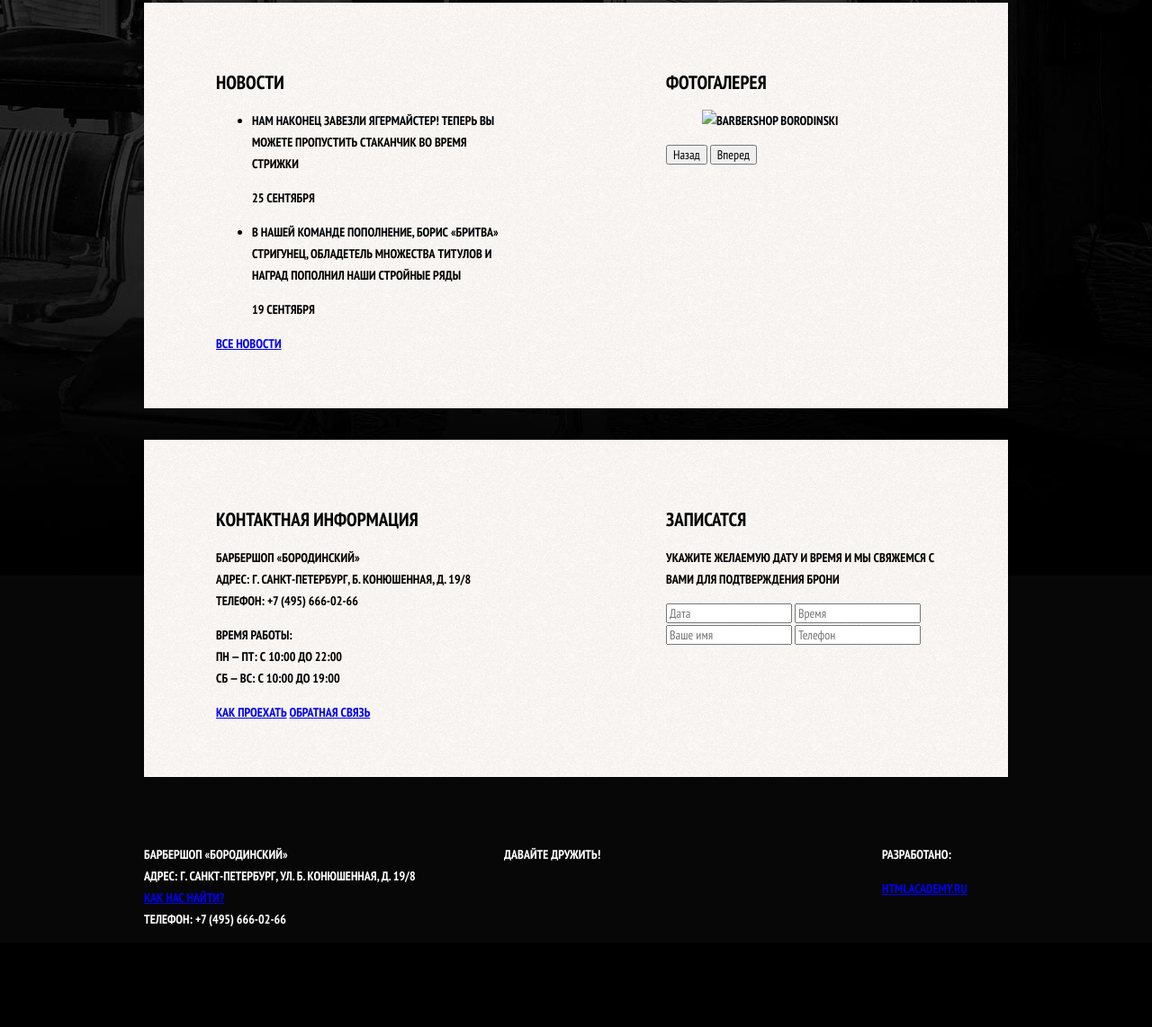
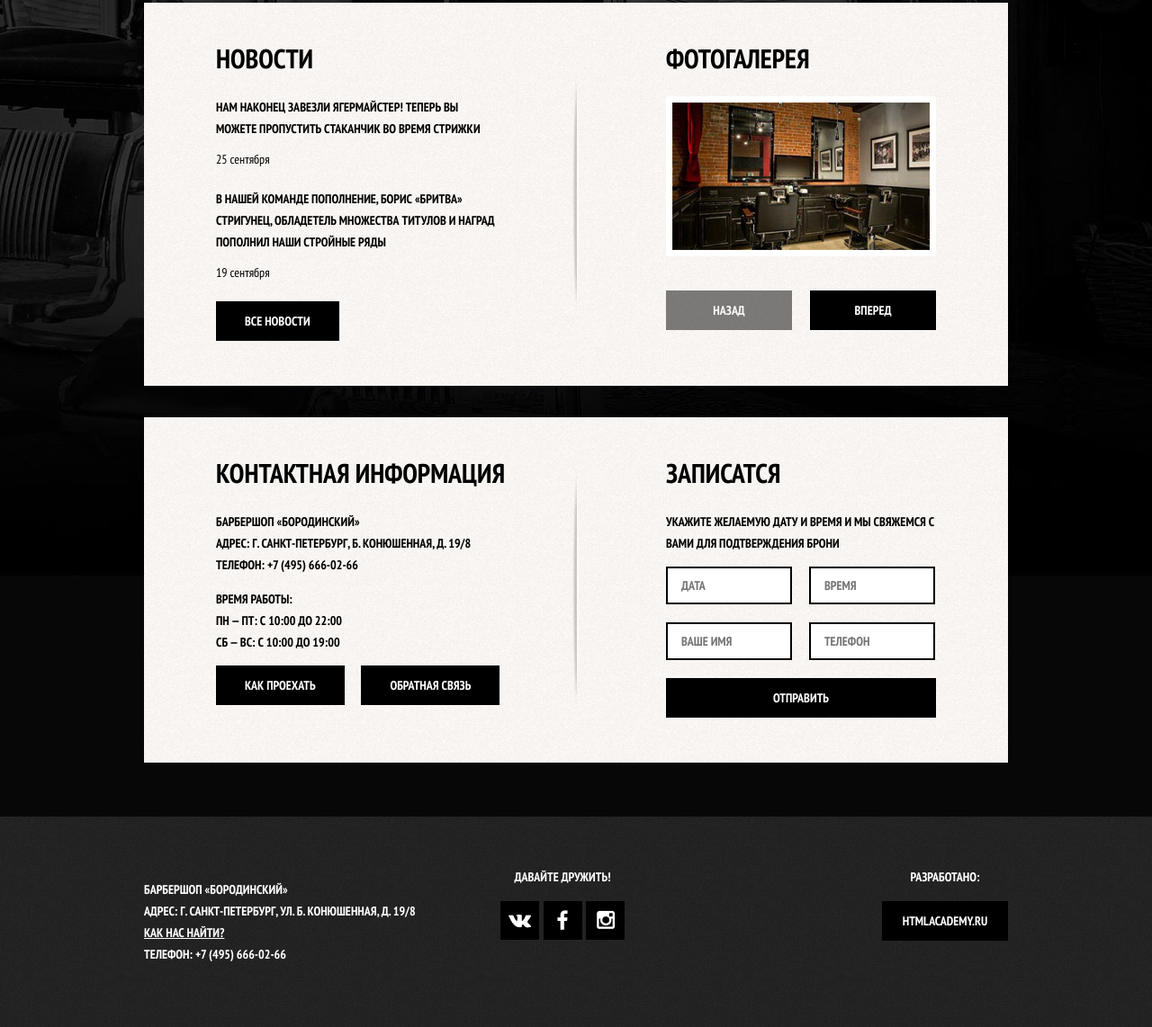
Before and after one commit to Ledvis/Barbershop, a plain HTML site: page index.html in a window 1280 px wide. Shown: the part 629-1771 px from the top of the page at 90% size. Before the commit the page ends 1677 px from the top, so only its background shows below. Drawn offline with nearby package versions, Linux system fonts and the light colour scheme.

Commit message:
Завершил стилизацию главной страницы

```diff
--- a/css/style.css
+++ b/css/style.css
@@ -91,7 +91,8 @@ body {
     left: 20px;
     width: 18px;
     height: 16px;
-    background-image: url("../img/icon-login.png");
+    background-image: url("../img/sprite.png");
+    background-position: -20px -155px;
     opacity: 0.3;
 }
 
@@ -151,41 +152,234 @@ body {
 
 .index-content {
     margin-bottom: 35px;
-    padding: 60px 80px;
+    padding: 50px 80px;
     color: #000000;
-    background: #f8f5f2 url("../img/index-content-bg.jpg");
+    background: url("../img/horizontal-line.png") no-repeat center, #f8f5f2 url("../img/index-content-bg.jpg");
 }
 
-.index-content-left {
+.index-news,
+.index-contact {
     float: left;
     width: 320px;
 }
 
-.index-content-right {
+.index-gallery,
+.index-form {
     float: right;
     width: 300px;
 }
 
+.index-gallery div {
+    position: relative;
+    height: 260px;
+}
+
+.index-gallery figure {
+    height: 178px;
+    margin: 0;
+    margin-bottom: 37px;
+    border: 7px solid white;
+    box-sizing: border-box;
+}
+
+.index-gallery img {
+    width: 286px;
+    height: 164px;
+    background: #242424;
+}
+
+.index-gallery .btn {
+    position: absolute;
+    bottom: 0;
+    width: 140px;
+}
+
+.index-gallery .prev {
+    left: 0;
+}
+
+.index-gallery .next {
+    right: 0;
+}
+
+.index-content h2 {
+    margin: 0;
+    margin-bottom: 30px;
+    padding: 0;
+    font-size: 30px;
+    white-space: nowrap;
+}
+
+.index-news ul {
+    margin: 0;
+    padding: 0;
+    list-style: none;
+}
+
+.btn {
+    display: inline-block;
+    margin-right: 16px;
+    padding: 10px 32px;
+    font-size: inherit;
+    line-height: inherit;
+    font-weight: inherit;
+    vertical-align: middle;
+    text-align: center;
+    color: #ffffff;
+    font-family: inherit;
+    text-decoration: none;
+    text-transform: uppercase;
+    background: #000000;
+    border: none;
+    outline: none;
+    cursor: pointer;
+}
+
+.btn:last-of-type {
+    margin-right: 0;
+}
+
+.btn:hover,
+.btn:active {
+    background-color: #663d15;
+}
+
+.btn:disabled {
+    opacity: 0.5;
+    cursor: default;
+}
+
+.btn:hover:disabled {
+    background-color: #000000;
+}
+
+.index-news li {
+    margin-bottom: 20px;
+}
+
+.index-news p {
+    margin: 0;
+    margin-bottom: 10px;
+    padding: 0;
+    padding-right: 10px;
+    line-height: 24px;
+}
+
+.index-news time[datetime] {
+    font-weight: 400;
+    text-transform: none;
+}
+
+.index-form input {
+    width: 140px;
+    margin-bottom: 20px;
+    padding: 7px 15px;
+    box-sizing: border-box;
+    font-size: inherit;
+    line-height: inherit;
+    font-weight: inherit;
+    color: #000000;
+    font-family: inherit;
+    text-transform: inherit;
+    border: 2px solid #000000;
+    outline: none;
+}
+
+.index-form input:nth-child(2n+1) {
+    margin-right: 16px;
+}
+
+.index-form input:hover {
+    border: 2px solid #663d15;
+}
+
+.index-form .btn {
+    width: 100%;
+}
+
 .footer-main {
     margin-top: 60px;
+    padding: 55px 0;
+    background: #222222 url("../img/footer-index-bg.jpg");
 }
 
 .footer-contact {
     float: left;
     width: 310px;
-    margin-right: 90px;
+    margin-right: 85px;
+}
+
+.footer-contact a {
+    color: #ffffff;
 }
 
 .footer-social {
     float: left;
     width: 140px;
+    text-align: center;
+}
+.footer-social p {
+    margin: 0;
+    margin-bottom: 15px;
+}
+.footer-social .btn-social {
+    display: inline-block;
+    width: 43px;
+    height: 43px;
+    font-size: 0;
+    text-decoration: none;
+    vertical-align: top;
+    background: #000000 url("../img/sprite.png") no-repeat center;
+    -webkit-transition: all 0.3s;
+    -webkit-transition: all 0.5s;
+    transition: all 0.5s;
+}
+
+.footer-social .vk {
+    background-position: -11px -22px;
+}
+
+.footer-social .vk:hover {
+    background-color: #ffffff;
+    background-position: -11px 14px;
+}
+
+.footer-social .fb {
+    background-position: -5px -222px;
+}
+
+.footer-social .fb:hover {
+    background-color: #ffffff;
+    background-position: -5px -180px;
+}
+
+.footer-social .inst {
+    background-position: -8px -103px;
+}
+
+.footer-social .inst:hover {
+    background-color: #ffffff;
+    background-position: -8px -62px;
+}
+
+.footer-social .btn-social:not(:last-child) {
+    margin-right: 2px;
 }
 
 .footer-copyright {
     float: right;
+    text-align: center;
+}
+.footer-copyright p {
+    margin: 0;
+    margin-bottom: 15px;
+    padding: 0;
+}
+.footer-copyright .btn {
     width: 140px;
+    padding: 10px 10px;
+    box-sizing: border-box;
 }
-
 .header-secondary {
     margin-bottom: 55px;
     padding-top: 20px;
--- a/index.html
+++ b/index.html
@@ -42,9 +42,9 @@
             </div>
         </section>
         <section class="index-content clearfix">
-            <div class="index-content-left">
+            <div class="index-news">
                 <h2>Новости</h2>
-                <ul class="news">
+                <ul>
                     <li>
                         <p>Нам наконец завезли ягермайстер! Теперь вы можете пропустить стаканчик во время стрижки</p>
                         <time datetime="2016-09-25">25 сентября</time>
@@ -53,18 +53,22 @@
                         <p>В нашей команде пополнение, борис «бритва» стригунец, обладетель множества титулов и наград пополнил наши стройные ряды</p>
                         <time datetime="2016-09-19">19 сентября</time>
                     </li>
-                </ul> <a class="btn" href="#">Все новости</a> </div>
-            <div class="index-content-right">
+                </ul>
+                <a class="btn" href="#">Все новости</a>
+                </div>
+            <div class="index-gallery">
                 <h2>Фотогалерея</h2>
-                <div class="gallery">
-                    <figure> <img src="#" alt="Barbershop Borodinski" width="286" height="164"> </figure>
-                    <button class="btn">Назад</button>
-                    <button class="btn">Вперед</button>
+                <div>
+                    <figure>
+                        <img src="img/gallery.jpg" alt="Barbershop Borodinski" width="286" height="164">
+                    </figure>
+                    <button class="btn prev" disabled>Назад</button>
+                    <button class="btn next">Вперед</button>
                 </div>
             </div>
         </section>
         <section class="index-content clearfix">
-            <div class="index-content-left">
+            <div class="index-contact">
                 <h2>Контактная информация</h2>
                 <p>
                     Барбершоп «бородинский» <br> Адрес: г. Санкт-петербург,&nbsp;б. Конюшенная, д. 19/8 <br> Телефон: +7 (495) 666-02-66
@@ -75,7 +79,7 @@
                 <a class="btn" href="#">Как проехать</a>
                 <a class="btn" href="#">Обратная связь</a>
             </div>
-            <div class="index-content-right">
+            <div class="index-form">
                 <h2>Записатся</h2>
                 <p>Укажите желаемую дату и время и мы свяжемся с вами для подтверждения брони</p>
                 <form action="#" method="post">
@@ -83,6 +87,7 @@
                     <input type="text" name="time" placeholder="Время">
                     <input type="text" name="name" placeholder="Ваше имя">
                     <input type="tel" name="tel" placeholder="Телефон">
+                    <button class="btn" type="submit">Отправить</button>
                 </form>
             </div>
         </section>
@@ -97,9 +102,9 @@
             </div>
             <div class="footer-social">
                 <p>Давайте дружить!</p>
-                <a class="btn vk" href="#"></a>
-                <a class="btn fb" href="#"></a>
-                <a class="btn inst" href="#"></a>
+                <a class="btn-social vk" href="#">Вконтакте</a>
+                <a class="btn-social fb" href="#">Фейсбук</a>
+                <a class="btn-social inst" href="#">Инстаграм</a>
             </div>
             <div class="footer-copyright">
                 <p>Разработано:</p>
```
Also changed, not shown: css/normalize.css, img/fb-hover.png (added), img/fb.png (added), img/footer-index-bg.jpg (added), img/gallery.jpg (added), img/horizontal-line.png (added), img/insta-hover.png (added), img/insta.png (added), img/sprite.png (added), img/vk-hover.png (added), img/vk.png (added).
